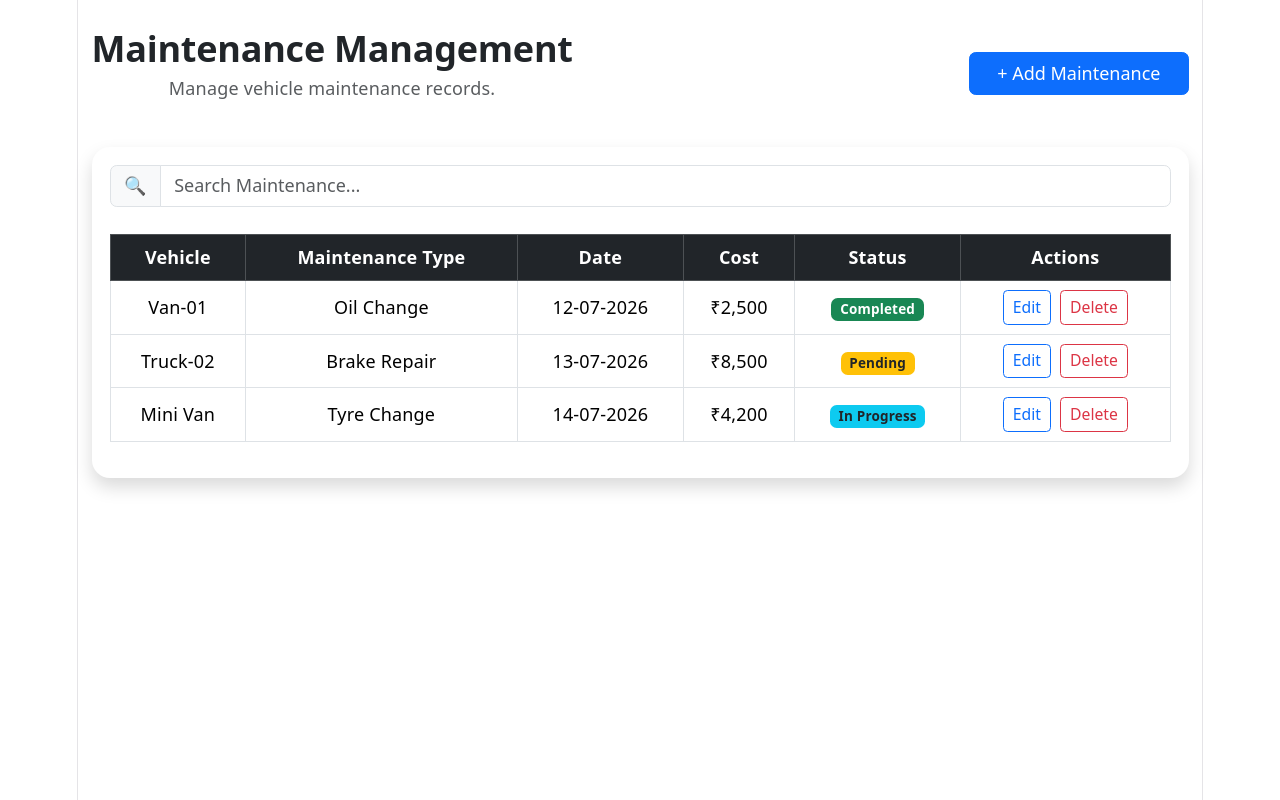
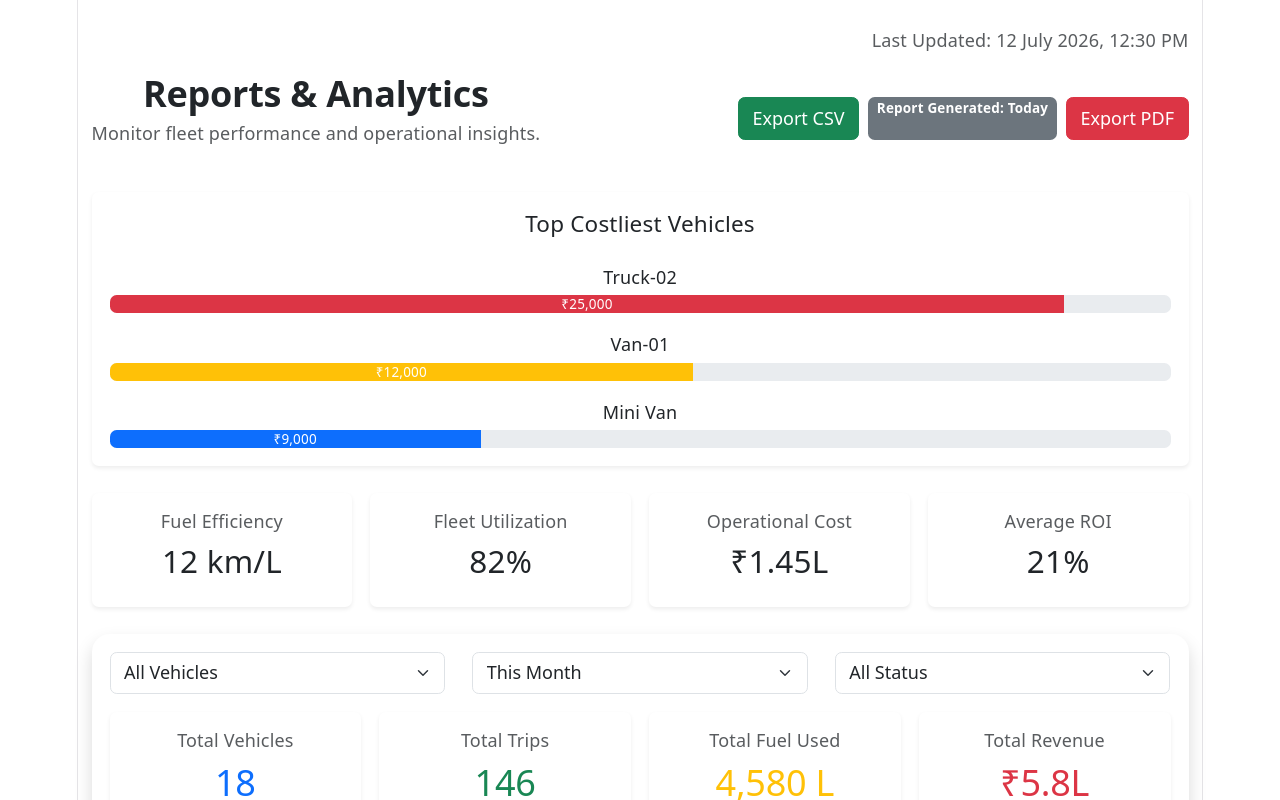
Before and after one commit to dhrumitailor/TransitOps, a React app in the folder frontend/: page / in a window 1280 px wide. Shown: the top 800 px of the page. Built offline with nearby package versions, Linux system fonts and the light colour scheme; the HTML template or start-up script is replaced by a standard one.

Commit message:
Enhanced Reports & Analytics UI

```diff
--- a/frontend/src/App.jsx
+++ b/frontend/src/App.jsx
@@ -1,7 +1,7 @@
-import Maintenance from "./pages/Maintenance";
+import Reports from "./pages/Reports";
 
 function App() {
-  return <Maintenance />;
+  return <Reports />;
 }
 
 export default App;
--- a/frontend/src/pages/Reports.jsx
+++ b/frontend/src/pages/Reports.jsx
@@ -3,6 +3,28 @@ import Table from "../components/Table";
 import { useState } from "react";
 
 function Reports() {
+    const kpiData = [
+  {
+    title: "Fuel Efficiency",
+    value: "12.4 km/L",
+    border: "primary",
+  },
+  {
+    title: "Fleet Utilization",
+    value: "81%",
+    border: "success",
+  },
+  {
+    title: "Operational Cost",
+    value: "₹1,34,070",
+    border: "warning",
+  },
+  {
+    title: "Vehicle ROI",
+    value: "14.2%",
+    border: "info",
+  },
+];
   const [search, setSearch] = useState("");
 
   const columns = [
@@ -10,6 +32,7 @@ function Reports() {
   "Fuel Cost",
   "Maintenance Cost",
   "ROI",
+  "Trips",
   "Status",
 ];
 
@@ -19,6 +42,7 @@ function Reports() {
   "₹12,000",
   "₹2,500",
   "22%",
+  "34",
   <span className="badge bg-success">Good</span>,
 ],
 
@@ -47,6 +71,10 @@ function Reports() {
     <div className="container-lg py-4">
 
       {/* Header */}
+      <p className="text-end text-muted">
+  Last Updated: 12 July 2026, 12:30 PM
+</p>
+
 
       <div className="d-flex justify-content-between align-items-center mb-4">
 
@@ -60,10 +88,45 @@ function Reports() {
           </p>
         </div>
 
-        <button className="btn btn-success px-4">
+       <div className="d-flex gap-2">
+  <button className="btn btn-success">
     Export CSV
   </button>
+  <span className="badge bg-secondary">
+  Report Generated: Today
+</span>
 
+  <button className="btn btn-danger">
+    Export PDF
+  </button>
+</div>
+
+      </div>
+      <div className="card shadow-sm border-0 mb-4">
+  <div className="card-body">
+    <h5 className="mb-4">Top Costliest Vehicles</h5>
+
+    <p className="mb-1">Truck-02</p>
+    <div className="progress mb-3">
+      <div className="progress-bar bg-danger" style={{ width: "90%" }}>
+        ₹25,000
+      </div>
+    </div>
+
+    <p className="mb-1">Van-01</p>
+    <div className="progress mb-3">
+      <div className="progress-bar bg-warning" style={{ width: "55%" }}>
+        ₹12,000
+      </div>
+    </div>
+
+    <p className="mb-1">Mini Van</p>
+    <div className="progress">
+      <div className="progress-bar bg-primary" style={{ width: "35%" }}>
+        ₹9,000
+      </div>
+    </div>
+  </div>
 </div>
 
       {/* KPI Cards */}
@@ -113,7 +176,71 @@ function Reports() {
       <div className="card shadow border-0 rounded-4">
 
         <div className="card-body">
+            <div className="row mb-3">
+  <div className="col-md-4">
+    <select className="form-select">
+      <option>All Vehicles</option>
+      <option>Van-01</option>
+      <option>Truck-02</option>
+      <option>Mini Van</option>
+    </select>
+  </div>
 
+  <div className="col-md-4">
+    <select className="form-select">
+      <option>This Month</option>
+      <option>Last Month</option>
+      <option>This Year</option>
+    </select>
+  </div>
+
+  <div className="col-md-4">
+    <select className="form-select">
+      <option>All Status</option>
+      <option>Good</option>
+      <option>Average</option>
+      <option>Excellent</option>
+    </select>
+  </div>
+</div><div className="row g-3 mb-4">
+
+  <div className="col-md-3">
+    <div className="card border-0 shadow-sm text-center">
+      <div className="card-body">
+        <h6 className="text-muted">Total Vehicles</h6>
+        <h2 className="text-primary">18</h2>
+      </div>
+    </div>
+  </div>
+
+  <div className="col-md-3">
+    <div className="card border-0 shadow-sm text-center">
+      <div className="card-body">
+        <h6 className="text-muted">Total Trips</h6>
+        <h2 className="text-success">146</h2>
+      </div>
+    </div>
+  </div>
+
+  <div className="col-md-3">
+    <div className="card border-0 shadow-sm text-center">
+      <div className="card-body">
+        <h6 className="text-muted">Total Fuel Used</h6>
+        <h2 className="text-warning">4,580 L</h2>
+      </div>
+    </div>
+  </div>
+
+  <div className="col-md-3">
+    <div className="card border-0 shadow-sm text-center">
+      <div className="card-body">
+        <h6 className="text-muted">Total Revenue</h6>
+        <h2 className="text-danger">₹5.8L</h2>
+      </div>
+    </div>
+  </div>
+
+</div>
           <SearchBar
             placeholder="Search Reports..."
             value={search}
```
Lines whose indentation alone changed are shown as unchanged.
